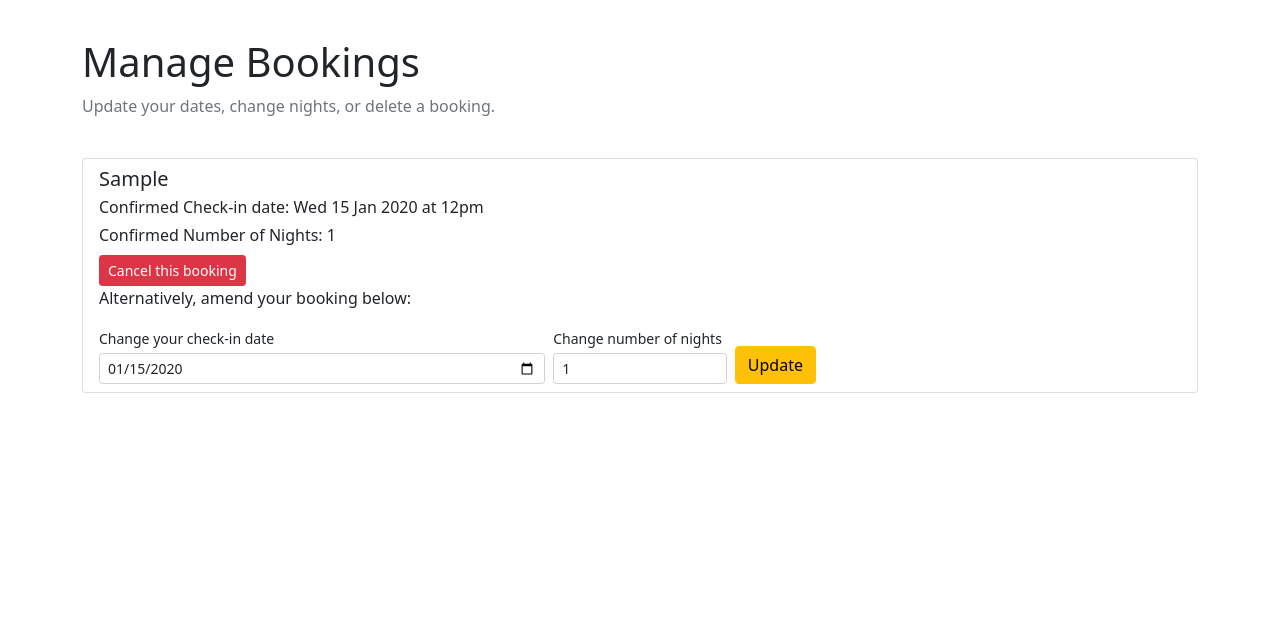
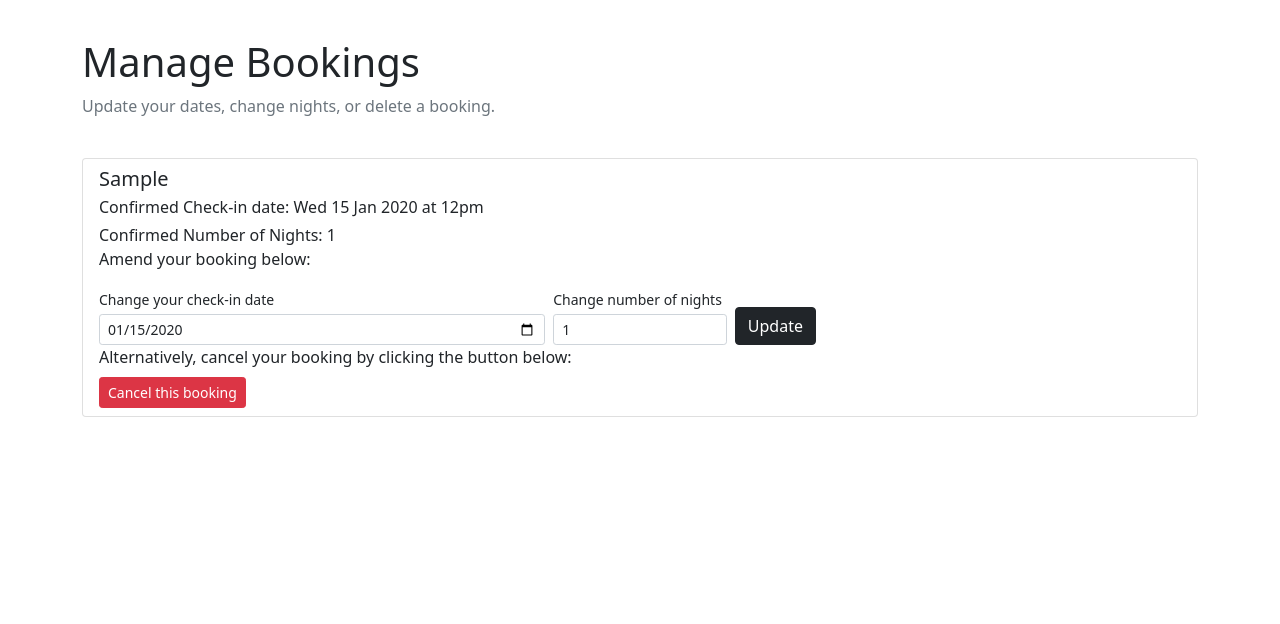
Before and after one commit to verytee/capstone_project, a Django app: page /bookings/ in a window 1280 px wide. Shown: the part 66-690 px from the top of the page. Run offline with Django 4.2, Linux system fonts and the light colour scheme; a user stored in the database is signed in; tables that the repository leaves empty hold one stand-in row (values such as "Sample post").

Commit message:
change layout of manage bookings

```diff
--- a/booking/templates/booking/manage-booking.html
+++ b/booking/templates/booking/manage-booking.html
@@ -18,14 +18,8 @@
               <h5 class="mb-1">{{ booking.room.type }}</h5>
               <p class="mb-1">Confirmed Check-in date: {{ booking.check_in|date:"D d M Y" }} at 12pm</p>
               <p class="mb-0">Confirmed Number of Nights: {{ booking.no_of_nights }}</p>
-              <form method="post" action="{% url 'booking_list' %}" class="mt-2" onsubmit="return confirm('Are you sure you want to delete this booking? This cannot be undone');">
-                {% csrf_token %}
-                <input type="hidden" name="next" value="{% url 'manage_bookings' %}">
-                <input type="hidden" name="booking_id" value="{{ booking.id }}">
-                <input type="hidden" name="action" value="delete">
-                <button type="submit" class="btn btn-danger btn-sm">Cancel this booking</button>
-              </form>
-  <p class="mb-0">Alternatively, amend your booking below:</p>
+
+  <p class="mb-0">Amend your booking below:</p>
               <form method="post" action="{% url 'booking_list' %}" class="mt-3" onsubmit="return confirm('Are you sure you want to change this booking?');">
                 {% csrf_token %}
                 <input type="hidden" name="next" value="{% url 'manage_bookings' %}">
@@ -41,11 +35,11 @@
                     <input type="number" name="number_of_nights" class="form-control form-control-sm" min="1" required value="{{ booking.no_of_nights }}">
                   </div>
                   <div class="col-12 col-md-3">
-                    <button type="submit" class="btn btn-warning">Update</button>
+                    <button type="submit" class="btn btn-dark">Update</button>
                   </div>
-                </div>
+</div> </form> <p class="mb-0">Alternatively, cancel your booking by clicking the button below:</p> <form method="post" action="{% url 'booking_list' %}" class="mt-2" onsubmit="return confirm('Are you sure you want to delete this booking? This cannot be undone');"> {% csrf_token %} <input type="hidden" name="next" value="{% url 'manage_bookings' %}"> <input type="hidden" name="booking_id" value="{{ booking.id }}"> <input type="hidden" name="action" value="delete">
+                <button type="submit" class="btn btn-danger btn-sm">Cancel this booking</button>
               </form>
-
             </div>
           {% endfor %}
         </div>
```
